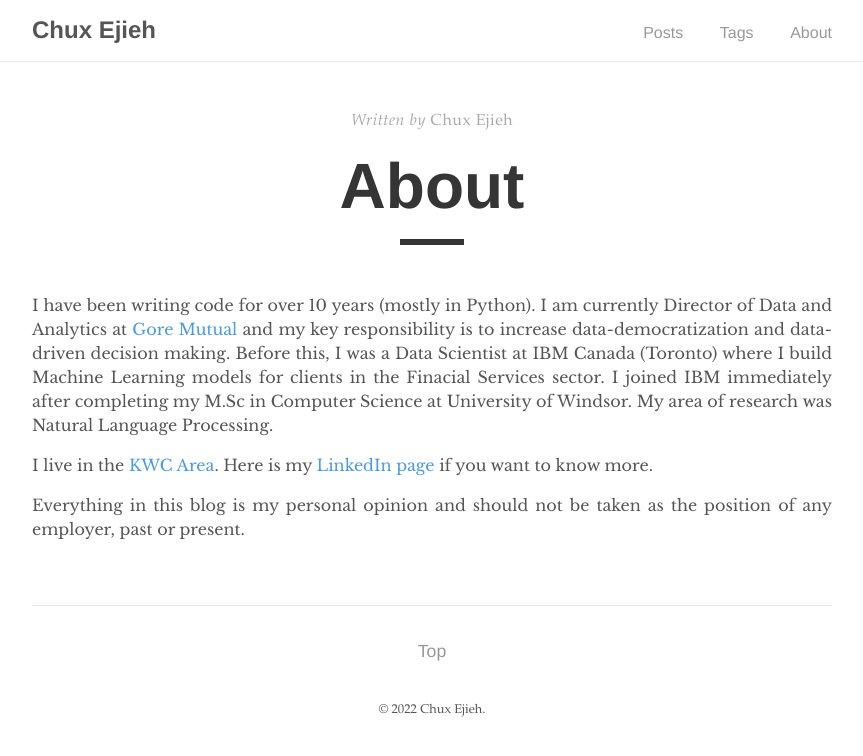
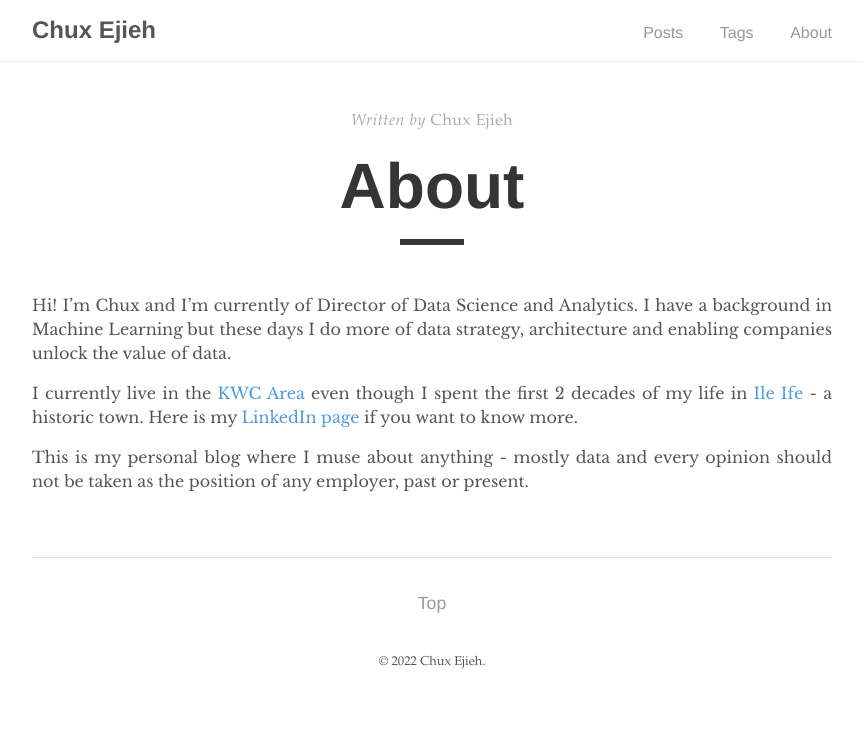
Before and after one commit to ejieh/ejieh.github.io, a Jekyll site: the page built from about.markdown, in a window 1280 px wide. Shown: the top 756 px of the page, without its empty margins (208-1071 px from the left). Built offline with Jekyll 4.4.1, drawn with Linux system fonts in a browser that asks for light colours.

Commit message:
first full blog

```diff
--- a/about.markdown
+++ b/about.markdown
@@ -4,8 +4,8 @@ title: About
 permalink: /about/
 ---
 
-I have been writing code for over 10 years (mostly in Python). I am currently Director of Data and Analytics at [Gore Mutual](https://www.goremutual.ca/) and my key responsibility is to increase data-democratization and data-driven decision making. Before this, I was a Data Scientist at IBM Canada (Toronto) where I build Machine Learning models for clients in the Finacial Services sector. I joined IBM immediately after completing my M.Sc in Computer Science at University of Windsor. My area of research was Natural Language Processing.
+Hi! I'm Chux and I'm currently of Director of Data Science and Analytics. I have a background in Machine Learning but these days I do more of data strategy, architecture and enabling companies unlock the value of data.
 
-I live in the [KWC Area](https://en.wikipedia.org/wiki/Regional_Municipality_of_Waterloo). Here is my [LinkedIn page](https://www.linkedin.com/in/chux-ejieh-64b62970/) if you want to know more.
+I currently live in the [KWC Area](https://en.wikipedia.org/wiki/Regional_Municipality_of_Waterloo) even though I spent the first 2 decades of my life in [Ile Ife](https://en.wikipedia.org/wiki/If%E1%BA%B9) - a historic town. Here is my [LinkedIn page](https://www.linkedin.com/in/chux-ejieh-64b62970/) if you want to know more.
 
-Everything in this blog is my personal opinion and should not be taken as the position of any employer, past or present.
+This is my personal blog where I muse about anything - mostly data and every opinion should not be taken as the position of any employer, past or present.
```
Also changed, not shown: _posts/2022-05-17-a-tale-of-two-data-worlds.md (added, +28 -0 lines).
